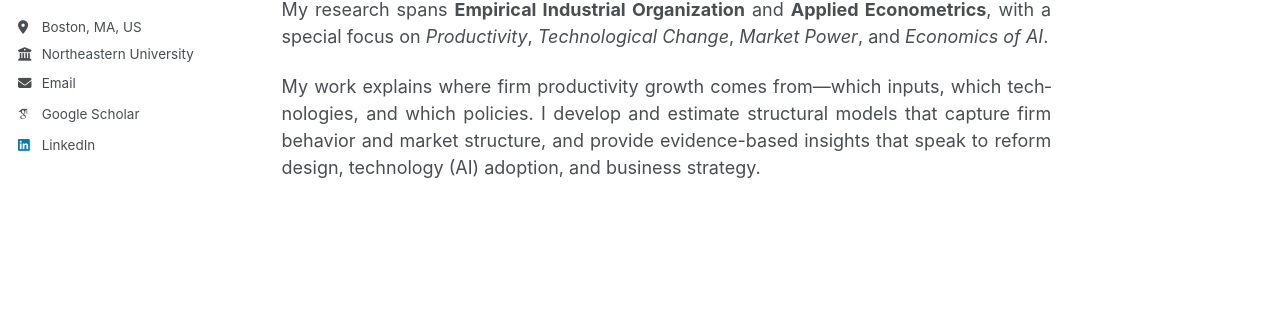
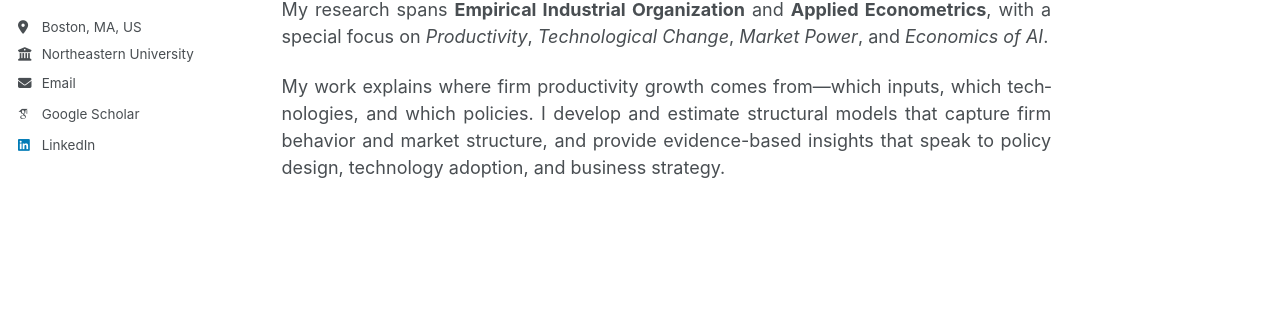
Before and after one commit to ziyaowangecon/ziyaowangecon.github.io, a Jekyll site: the page built from _pages/about.md, in a window 1280 px wide. Shown: the part 325-648 px from the top of the page. Built offline with Jekyll 4.4.1, drawn with Linux system fonts in a browser that asks for light colours; some web fonts are replaced.

Commit message:
Clarify insights on policy design in research description
Updated the description of research focus to clarify insights related to policy design.

```diff
--- a/_pages/about.md
+++ b/_pages/about.md
@@ -23,6 +23,6 @@ I am a PhD candidate in Economics at [Northeastern University](https://cssh.nort
 
 My research spans **Empirical Industrial Organization** and **Applied Econometrics**, with a special focus on *Productivity*, *Technological Change*, *Market Power*, and *Economics of AI*.
 
-My work explains where firm productivity growth comes from—which inputs, which technologies, and which policies. I develop and estimate structural models that capture firm behavior and market structure, and provide evidence-based insights that speak to reform design, technology (AI) adoption, and business strategy.
+My work explains where firm productivity growth comes from—which inputs, which technologies, and which policies. I develop and estimate structural models that capture firm behavior and market structure, and provide evidence-based insights that speak to policy design, technology adoption, and business strategy.
 
 </div>
```
